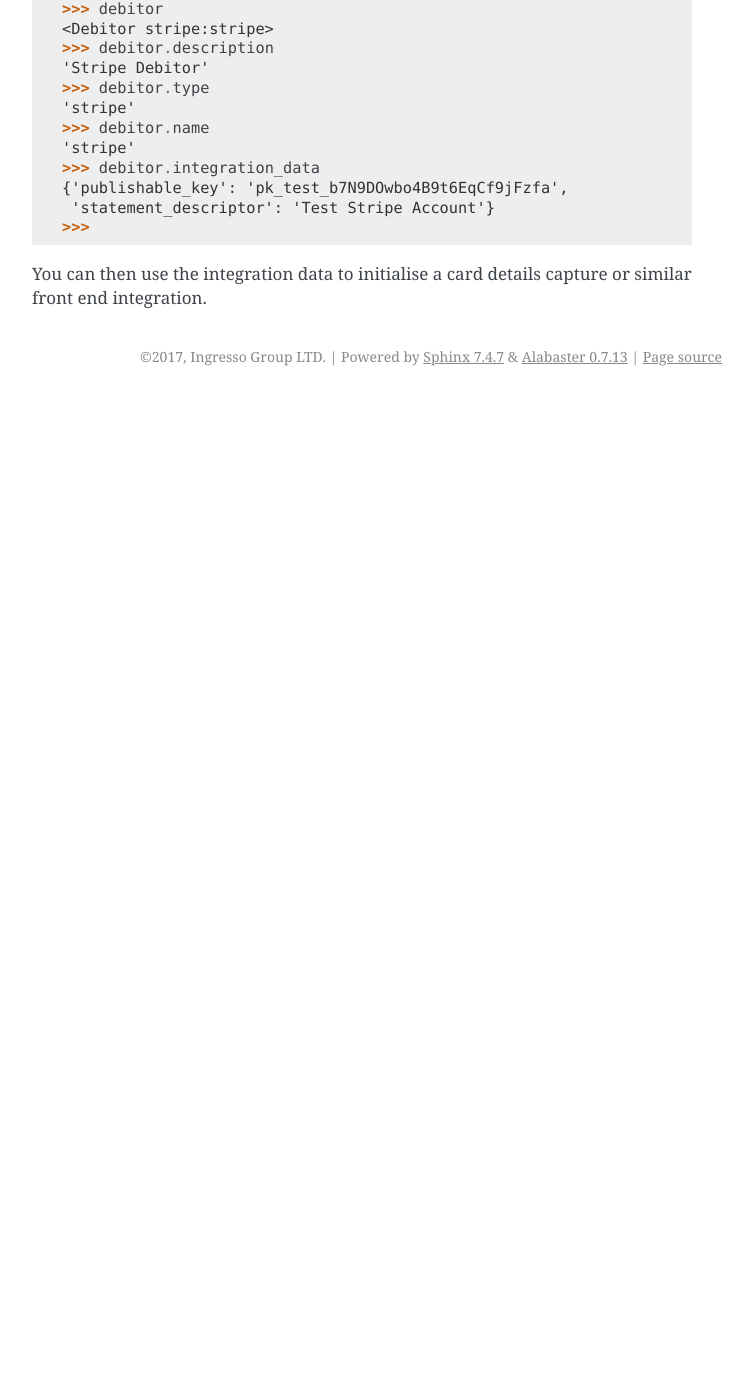
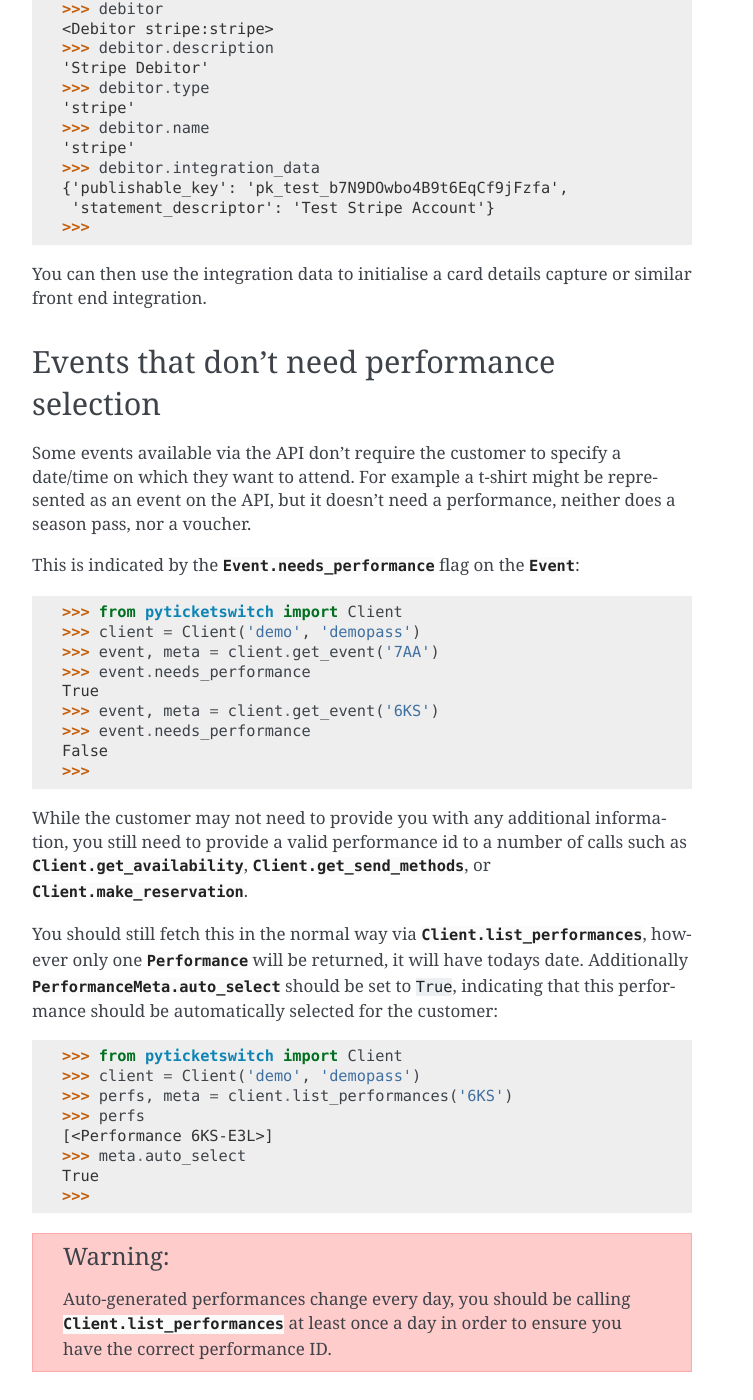
Before and after one commit to ingresso-group/pyticketswitch, a Sphinx documentation site: the page built from docs/users/advanced.rst, in a window 1280 px wide and 1400 px high, scrolled down 24334 px. Shown: the whole window, without its empty margins (388-1141 px from the left). Built offline with Sphinx 7.4.7, drawn with Linux system fonts in a browser that asks for light colours; before the commit the page ends 24730 px from its top, so only the background shows below that; some of the changed text lies outside the part shown.

Commit message:
update need performance flag

```diff
--- a/docs/users/advanced.rst
+++ b/docs/users/advanced.rst
@@ -1200,4 +1200,58 @@ you can determine how you should be capturing these details::
 You can then use the integration data to initialise a card details capture or
 similar front end integration.
 
+Events that don't need performance selection
+============================================
+
+.. _events_that_dont_need_performance_selection:
+
+Some events available via the API don't require the customer to specify a
+date/time on which they want to attend. For example a t-shirt might be
+represented as an event on the API, but it doesn't need a performance, neither
+does a season pass, nor a voucher.
+
+This is indicated by the :attr:`Event.needs_performance
+<passport.event.Event.needs_performance>` flag on the :class:`Event
+<passport.event.Event>`::
+
+    >>> from pyticketswitch import Client
+    >>> client = Client('demo', 'demopass')
+    >>> event, meta = client.get_event('7AA')
+    >>> event.needs_performance
+    True
+    >>> event, meta = client.get_event('6KS')
+    >>> event.needs_performance
+    False
+    >>>
+
+While the customer may not need to provide you with any additional
+information, you still need to provide a valid performance id to a number of
+calls such as :meth:`Client.get_availability
+<passport.Client.get_availability>`, :meth:`Client.get_send_methods
+<passport.Client.get_send_methods>`, or :meth:`Client.make_reservation
+<passport.Client.make_reservation>`.
+
+You should still fetch this in the normal way via
+:meth:`Client.list_performances <passport.Client.list_performances>`, however
+only one :class:`Performance <passport.performance.Performance>` will be
+returned, it will have todays date.
+Additionally :attr:`PerformanceMeta.auto_select
+<passport.performance.PerformanceMeta.auto_select>` should be set to ``True``,
+indicating that this performance should be automatically selected for the
+customer::
+
+    >>> from pyticketswitch import Client
+    >>> client = Client('demo', 'demopass')
+    >>> perfs, meta = client.list_performances('6KS')
+    >>> perfs
+    [<Performance 6KS-E3L>]
+    >>> meta.auto_select
+    True
+    >>>
+
+.. warning:: Auto-generated performances change every day, you should be
+             calling :meth:`Client.list_performances
+             <passport.Client.list_performances>` at least once a day in order
+             to ensure you have the correct performance ID.
+
 .. _`stripe`: https://stripe.com/gb
```
Also changed, not shown: 6 other files.
